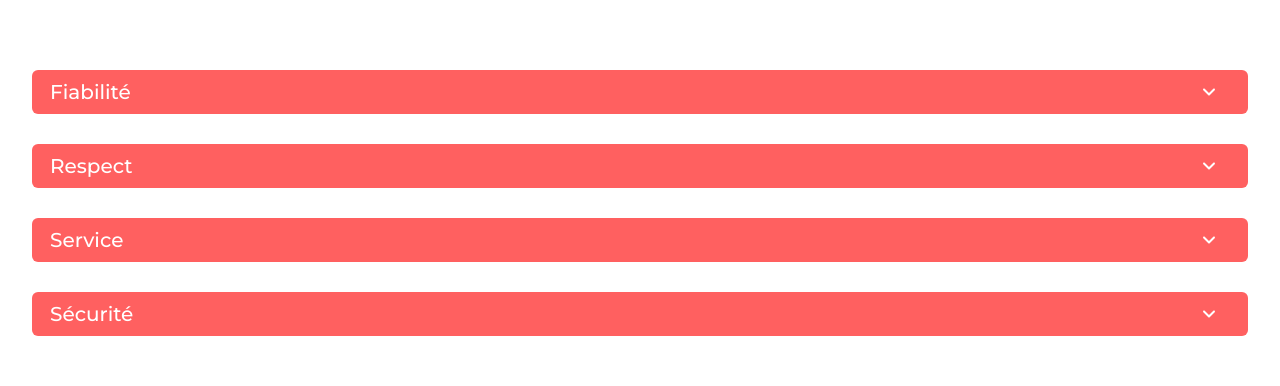
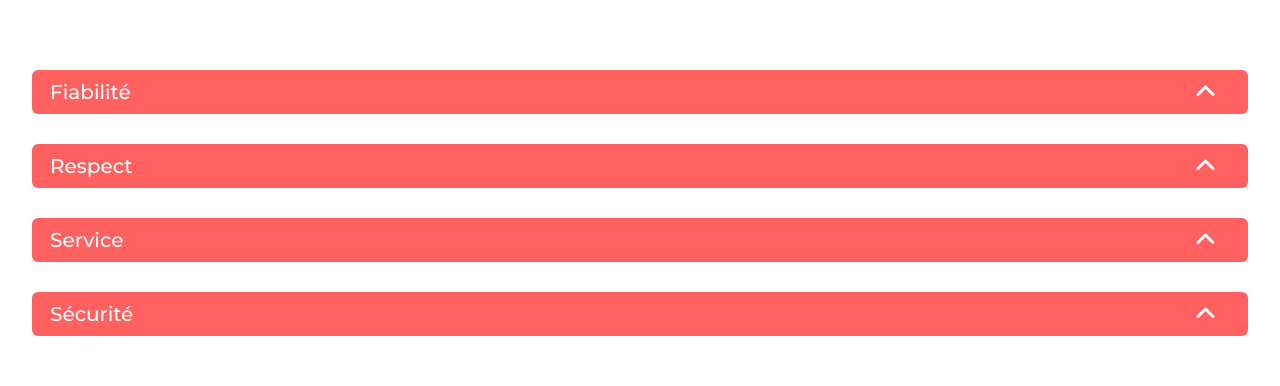
Before and after one commit to D-Sriver/Kasa, a React (Vite) app: page /a-propos in a window 1280 px wide. Shown: the part 391-777 px from the top of the page. Built offline with nearby package versions, Linux system fonts and the light colour scheme.

Commit message:
💫 Ajout d'animation des collapses

```diff
--- a/src/components/Collapse.jsx
+++ b/src/components/Collapse.jsx
@@ -1,4 +1,4 @@
-import { faAngleDown, faAngleUp } from '@fortawesome/free-solid-svg-icons'
+import { faAngleUp } from '@fortawesome/free-solid-svg-icons'
 import { FontAwesomeIcon } from '@fortawesome/react-fontawesome'
 import PropTypes from 'prop-types'
 import { useState } from 'react'
@@ -14,13 +14,11 @@ export default function Collapse({ title, content }) {
 			<div className="collapse">
 				<div onClick={openCollapse} className="collapse_header">
 					<h2>{title}</h2>
-					{!openTab ? (
-						<i>{<FontAwesomeIcon icon={faAngleDown} />}</i>
-					) : (
-						<i>{<FontAwesomeIcon icon={faAngleUp} />}</i>
-					)}
+					<i className={openTab ? 'rotate' : ''}>
+						<FontAwesomeIcon icon={faAngleUp} />
+					</i>
 				</div>
-				{openTab && <div className="collapse_content">{content}</div>}
+				<div className={`collapse_content ${openTab ? 'open' : ''}`}>{content}</div>
 			</div>
 		</>
 	)
--- a/src/styles/_collapse.scss
+++ b/src/styles/_collapse.scss
@@ -28,17 +28,32 @@
 		}
 	}
 	i {
+		font-size: 24px;
 		position: absolute;
 		top: 50%;
 		right: 32px;
 		transform: translateY(-50%);
+		transition: transform 0.5s ease;
+
+		&.rotate {
+			transform: translateY(-50%) rotate(-180deg);
+		}
 	}
 }
 .collapse_content {
 	color: black;
 	background: $gris;
-	padding: 5%;
+	padding: 0 5%;
+	max-height: 0;
+	overflow: hidden;
+	transition: padding 0.4s;
 	border-radius: 0 0 10px 10px;
+
+	&.open {
+		max-height: 1000px;
+		padding: 5%;
+	}
+
 	ul > li {
 		list-style-type: none;
 		padding: 2px;
```
